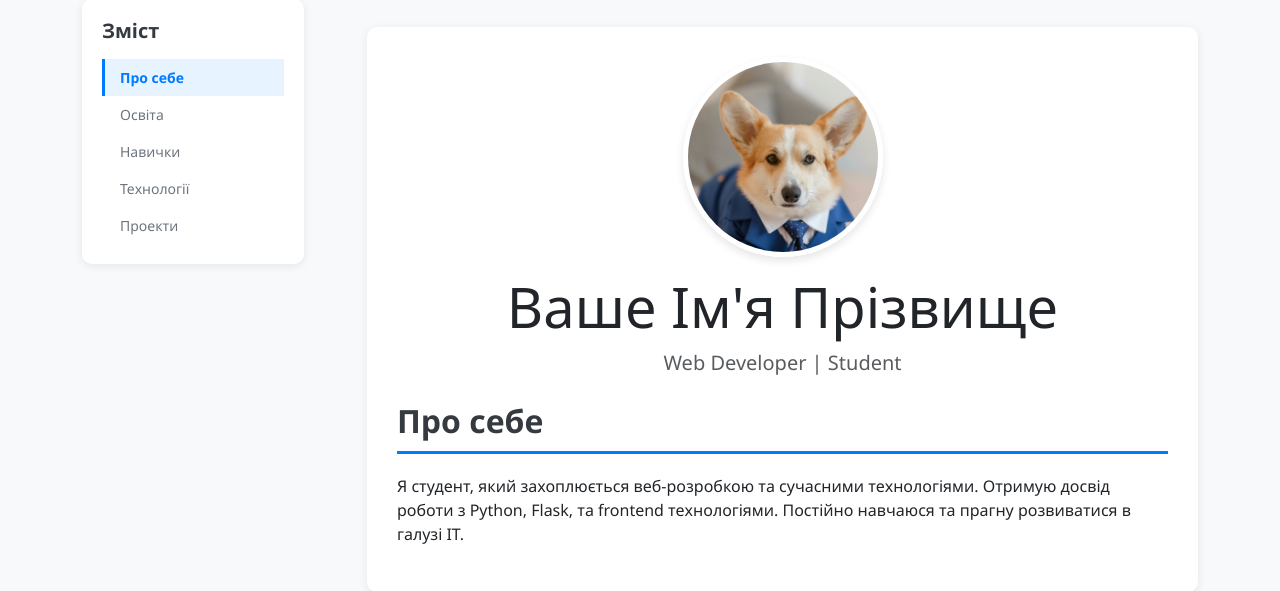
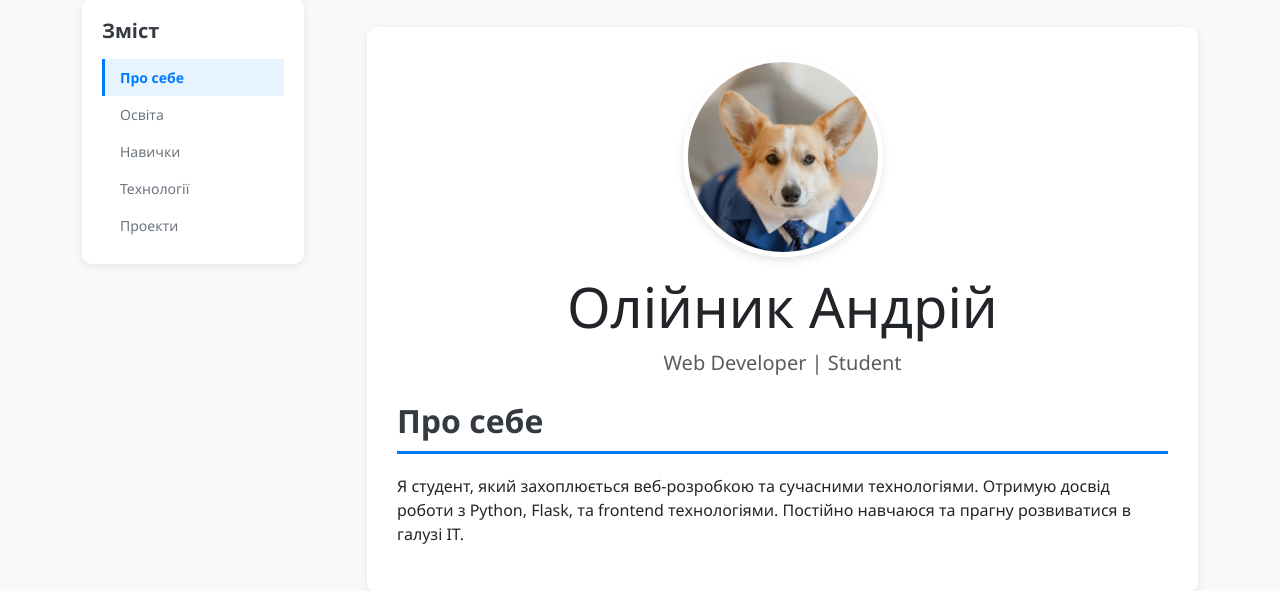
Before and after one commit to oliinykam/python-flask-course, a Flask app: page / in a window 1280 px wide. Shown: the part 77-668 px from the top of the page. Run offline with Flask 3, Linux system fonts and the light colour scheme.

Commit message:
resume updated

```diff
--- a/templates/resume.html
+++ b/templates/resume.html
@@ -34,7 +34,7 @@
                     <img src="{{ url_for('static', filename='images/photo.png') }}"
                          alt="Моє фото"
                          class="profile-photo rounded-circle mb-3">
-                    <h1 class="display-4">Ваше Ім'я Прізвище</h1>
+                    <h1 class="display-4">Олійник Андрій</h1>
                     <p class="lead text-muted">Web Developer | Student</p>
                 </div>
 
```
